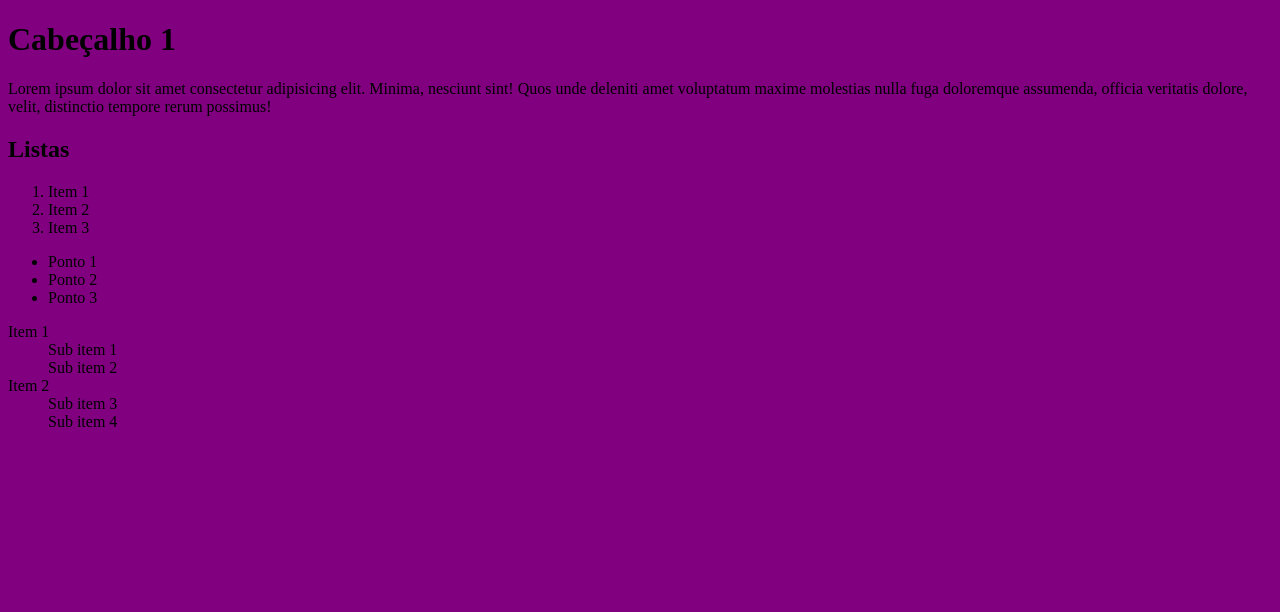
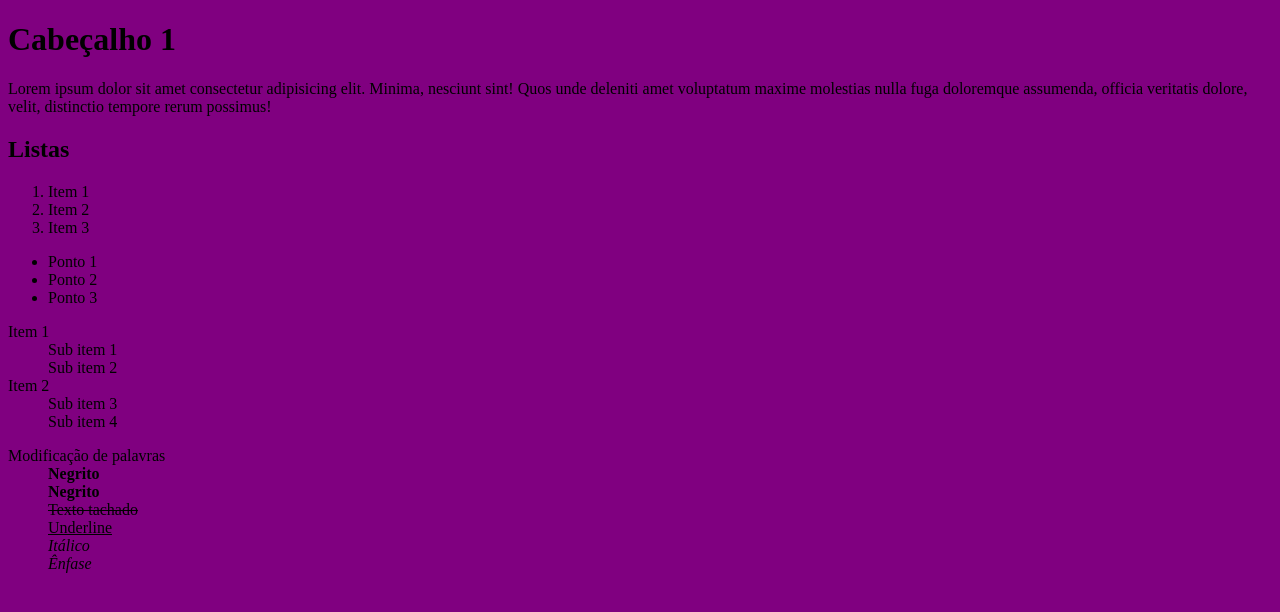
Before and after one commit to LeoMolinaDev/AprendizadoWeb, a plain HTML site: page assets/index.html in a window 1280 px wide. Drawn offline with Linux system fonts and the light colour scheme.

Commit message:
Update index.html

```diff
--- a/assets/index.html
+++ b/assets/index.html
@@ -36,12 +36,21 @@
     </ul>
     <!-- Lista com sublistas-->
      <dl>
-        <dt>Item 1</dt>
-        <dd>Sub item 1</dd>
+        <dt>Item 1</dt><!--Lista-->
+        <dd>Sub item 1</dd><!--Sublista-->
         <dd>Sub item 2</dd>
         <dt>Item 2</dt>
         <dd>Sub item 3</dd>
         <dd>Sub item 4</dd>
      </dl>
+     <dl>
+        <dt>Modificação de palavras</dt>
+        <dd><b>Negrito</b></dd>
+        <dd><strong>Negrito</strong></dd>
+        <dd><s>Texto tachado</s></dd>
+        <dd><u>Underline</u></dd>
+        <dd><i>Itálico</i></dd>
+        <dd><em>Ênfase</em></dd>
+     </dl>
 </body>
 </html>
```
